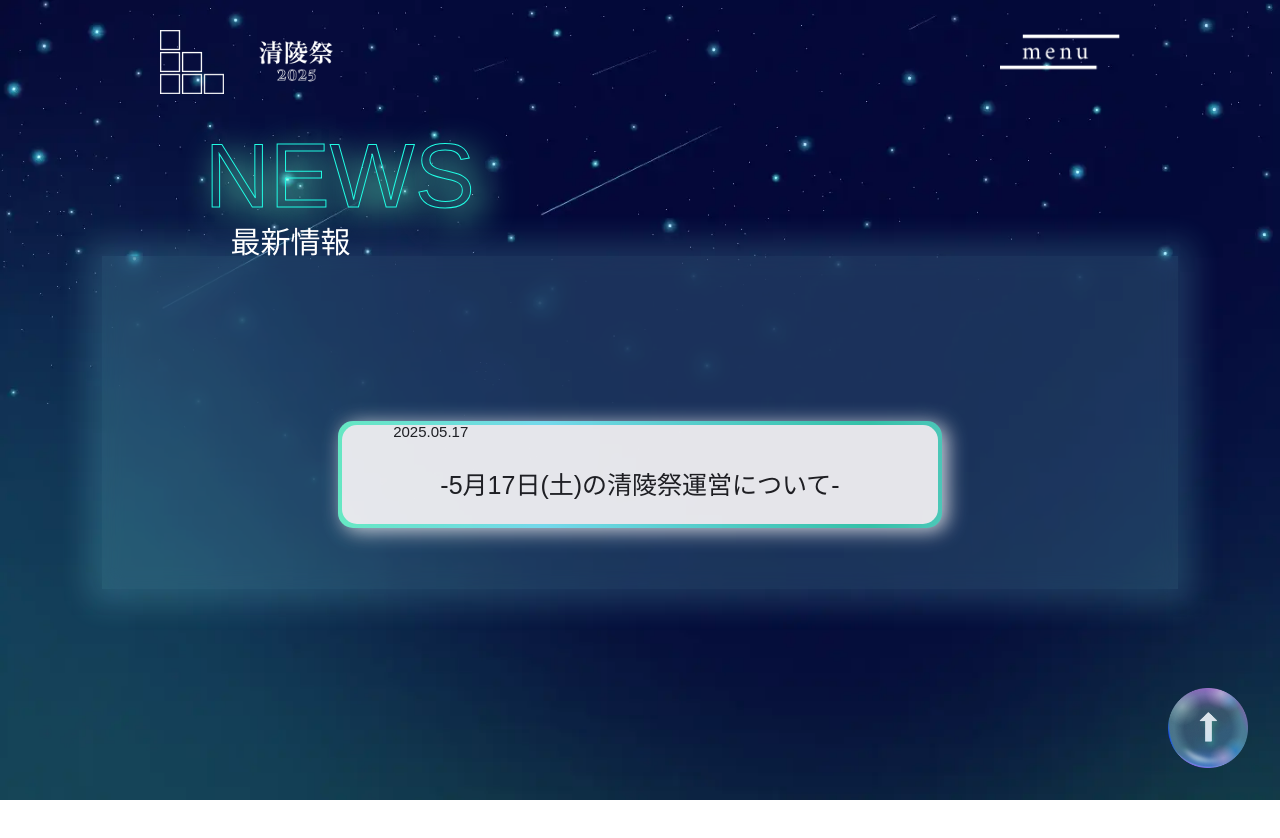
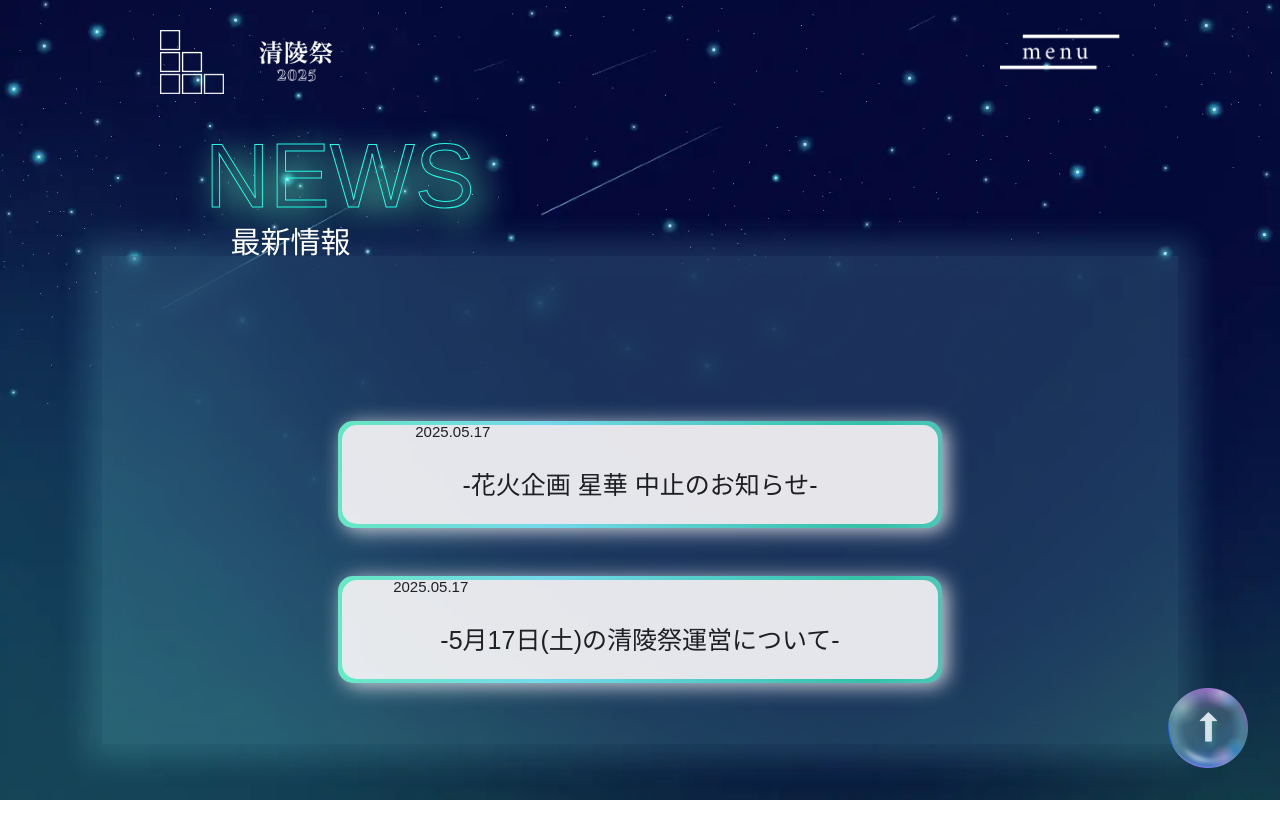
Before and after one commit to ynufes-tech/ynufes-seiryo25, a Nuxt app: page /news in a window 1280 px wide. Shown: the top 838 px of the page. Before the commit the page ends 800 px from the top, so only its background shows below. Built offline with nearby package versions, Linux system fonts and the light colour scheme; a web font is replaced by a local one.

Commit message:
花火中止ページのリンクを追加

```diff
--- a/pages/news/index.vue
+++ b/pages/news/index.vue
@@ -12,6 +12,12 @@ useHead({
             <PageTitle :title="'NEWS'" :sub-title="'最新情報'" />
             <div class="box">
                 <div class="pops">
+                  <ColorButton
+                      date="2025.05.17"
+                      text="-花火企画 星華 中止のお知らせ-"
+                      link="/latest-info/fireworks/"
+                      class="news-title"
+                  />
                     <ColorButton
                         date="2025.05.17"
                         text="-5月17日(土)の清陵祭運営について-"
```
